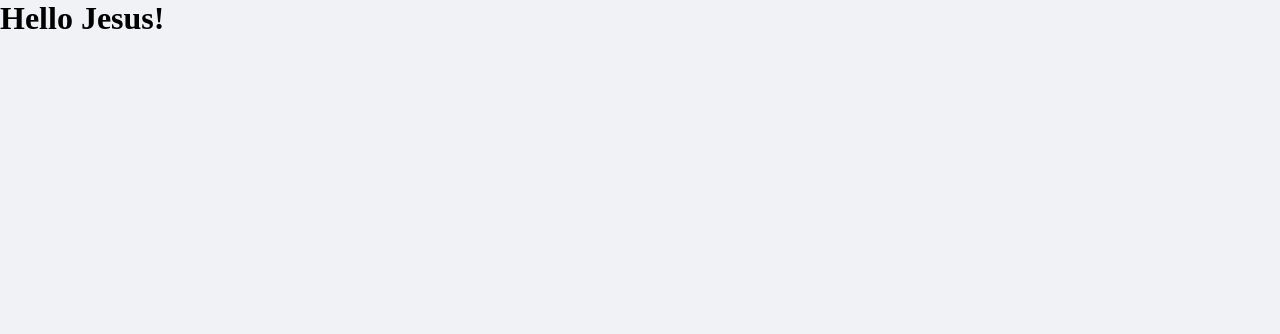
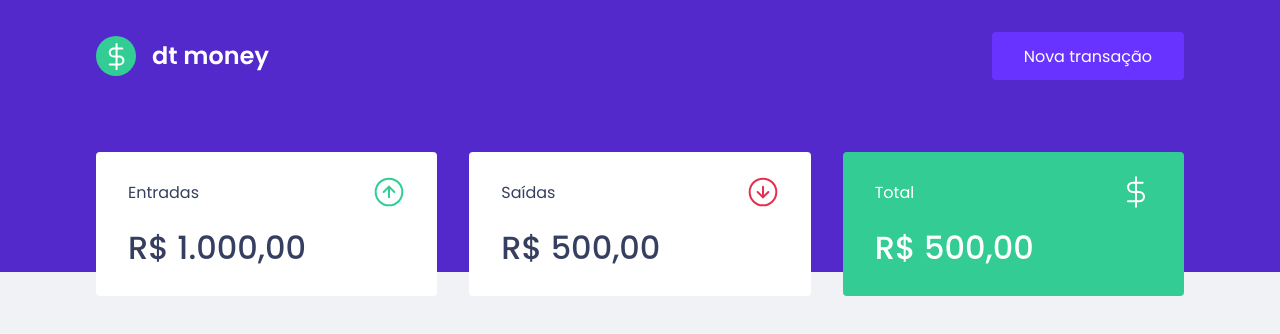
Before and after one commit to jonathancmpc/dtmoney, a React (Create React App) app: page / in a window 1280 px wide. Shown: the top 334 px of the page. Built offline with nearby package versions, Linux system fonts and the light colour scheme.

Commit message:
Header and Summary styles

```diff
--- a/public/index.html
+++ b/public/index.html
@@ -9,7 +9,7 @@
     <title>DTMoney</title>
     <link rel="shortcut icon" href="favicon.png" type="image/x-icon">
 
-    <link href="https://fonts.googleapis.com/css2?family=Poppins:wght@400;600&display=swap" rel="stylesheet">
+    <link href="https://fonts.googleapis.com/css2?family=Poppins:wght@400;500;600&display=swap" rel="stylesheet">
   </head>
   <body>
     <div id="root"></div>
--- a/src/App.tsx
+++ b/src/App.tsx
@@ -1,10 +1,13 @@
+import { Dashboard } from "./components/Dashboard";
+import { Header } from "./components/Header";
 import { GlobalStyle } from "./styles/global";
 
 export function App() {
   return (
-    <div className="App">
-      <h1>Hello Jesus!</h1>
+    <>
+      <Header />
+      <Dashboard />
       <GlobalStyle />
-    </div>
+    </>
   );
 }
--- /dev/null
+++ b/src/components/Dashboard/index.tsx
@@ -0,0 +1,10 @@
+import { Summary } from '../Summary';
+import { Container } from './styles';
+
+export function Dashboard() {
+  return (
+    <Container>
+      <Summary />
+    </Container>
+  );
+}
--- /dev/null
+++ b/src/components/Dashboard/styles.ts
@@ -0,0 +1,7 @@
+import styled from 'styled-components';
+
+export const Container = styled.div`
+  max-width: 1120px;
+  margin: 0 auto;
+  padding: 2.5rem 1rem;
+`;
--- /dev/null
+++ b/src/components/Header/index.tsx
@@ -0,0 +1,14 @@
+import LogoImg from '../../assets/logo.svg';
+import { Container, Content } from './styles';
+
+export function Header() {
+
+  return (
+    <Container>
+      <Content>
+        <img src={LogoImg} alt="Logo"/>
+        <button>Nova transação</button>
+      </Content>
+    </Container>
+  );
+}
--- /dev/null
+++ b/src/components/Header/styles.ts
@@ -0,0 +1,29 @@
+import styled from 'styled-components';
+
+export const Container = styled.header`
+  background: var(--blue);
+`;
+
+export const Content = styled.div`
+  max-width: 1120px;
+  margin: 0 auto;
+
+  padding: 2rem 1rem 12rem;
+  display: flex;
+  align-items: center;
+  justify-content: space-between;
+
+  button {
+    font-size: 1rem;
+    border: 0;
+    padding: 0rem 2rem;
+    background: var(--blue-light);
+    color: #fff;
+    border-radius: 0.25rem;
+    height: 3rem;
+
+    &:hover{
+      filter: brightness(0.9);
+    }
+  }
+`;
--- /dev/null
+++ b/src/components/Summary/index.tsx
@@ -0,0 +1,32 @@
+import incomeImg from '../../assets/income.svg';
+import outcomeImg from '../../assets/outcome.svg';
+import totalImg from '../../assets/total.svg';
+import { Container } from './styles';
+
+export function Summary() {
+  return (
+    <Container>
+      <div>
+        <header>
+          <p>Entradas</p>
+          <img src={incomeImg} alt="Entradas"/>
+        </header>
+        <strong>R$ 1.000,00</strong>
+      </div>
+      <div>
+        <header>
+          <p>Saídas</p>
+          <img src={outcomeImg} alt="Entradas"/>
+        </header>
+        <strong>R$ 500,00</strong>
+      </div>
+      <div className="background-green">
+        <header>
+          <p>Total</p>
+          <img src={totalImg} alt="Entradas"/>
+        </header>
+        <strong>R$ 500,00</strong>
+      </div>
+    </Container>
+  );
+}
--- /dev/null
+++ b/src/components/Summary/styles.ts
@@ -0,0 +1,35 @@
+import styled from 'styled-components';
+
+export const Container = styled.div`
+  display: grid;
+  grid-template-columns: repeat(3, 1fr);
+
+  gap: 2rem;
+  margin-top: -10rem;
+
+  div {
+    background: var(--shape);
+    padding: 1.5rem 2rem;
+    border-radius: 0.25rem;
+    color: var(--text-title);
+
+    header {
+      display: flex;
+      align-items: center;
+      justify-content: space-between;
+    }
+
+    strong {
+      display: block;
+      margin-top: 1rem;
+      font-size: 2rem;
+      font-weight: 500;
+      line-height: 3rem;
+    }
+
+    &.background-green {
+      background: var(--green);
+      color: #fff;
+    }
+  }
+`;
--- a/src/styles/global.ts
+++ b/src/styles/global.ts
@@ -4,6 +4,7 @@
   :root {
     --red: #E52E4D;
     --blue: #5429CC;
+    --green: #33cc95;
 
     --blue-light: #6933ff;
 
@@ -35,7 +36,7 @@
     --webkit-font-smoothing: antialiased;
   }
 
-  border-style, input, textarea, button {
+  body, input, textarea, button {
     font-family: 'Poppins', sans-serif;
     font-weight: 400;
   }
```
